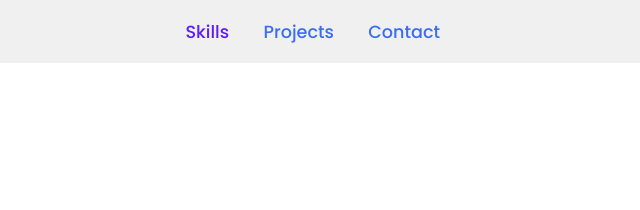
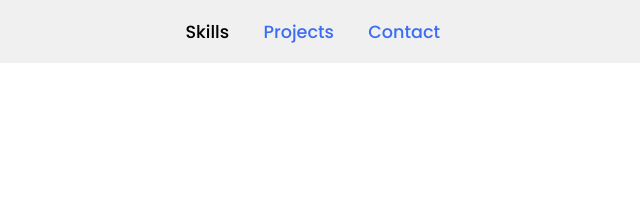
Before and after one commit to laraamrshaban200011/my-website, a plain HTML site: page index.html in a window 1280 px wide. In both pictures the pointer is over the link "Skills". Shown: the top 210 px of the page, 640-1280 px from the left. Drawn offline with Linux system fonts and the light colour scheme.

Commit message:
blue colore changed to be black

```diff
--- a/style.css
+++ b/style.css
@@ -40,7 +40,7 @@ header {
 }
 
 .navigation a:hover{
-    color: #601cfc;
+    color: black;
 }
 
 section {
```
